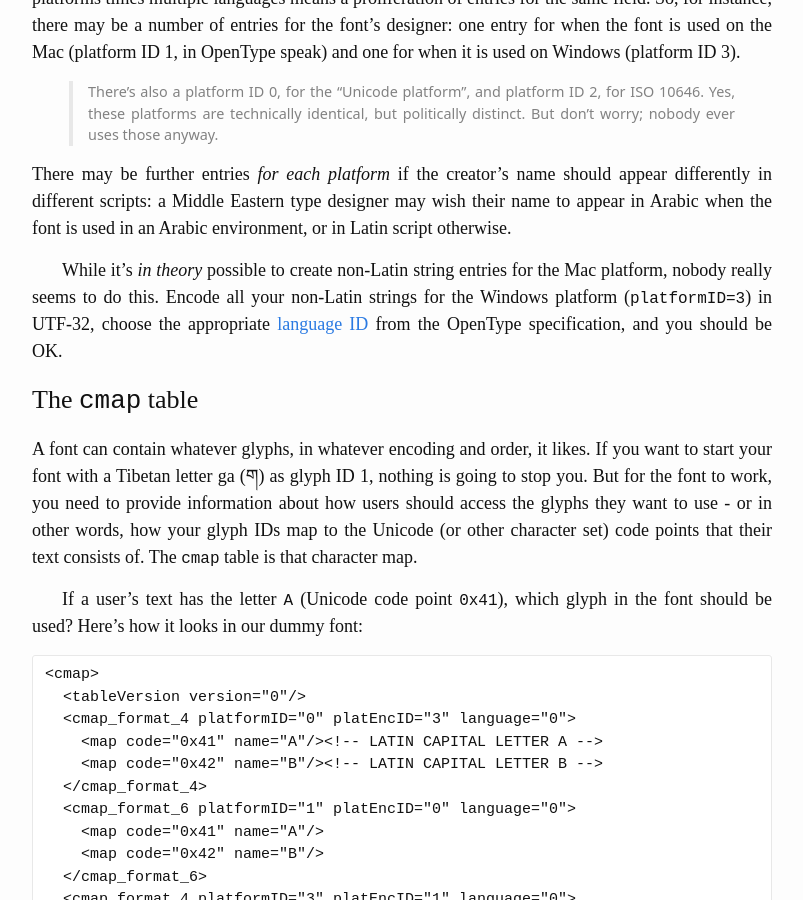
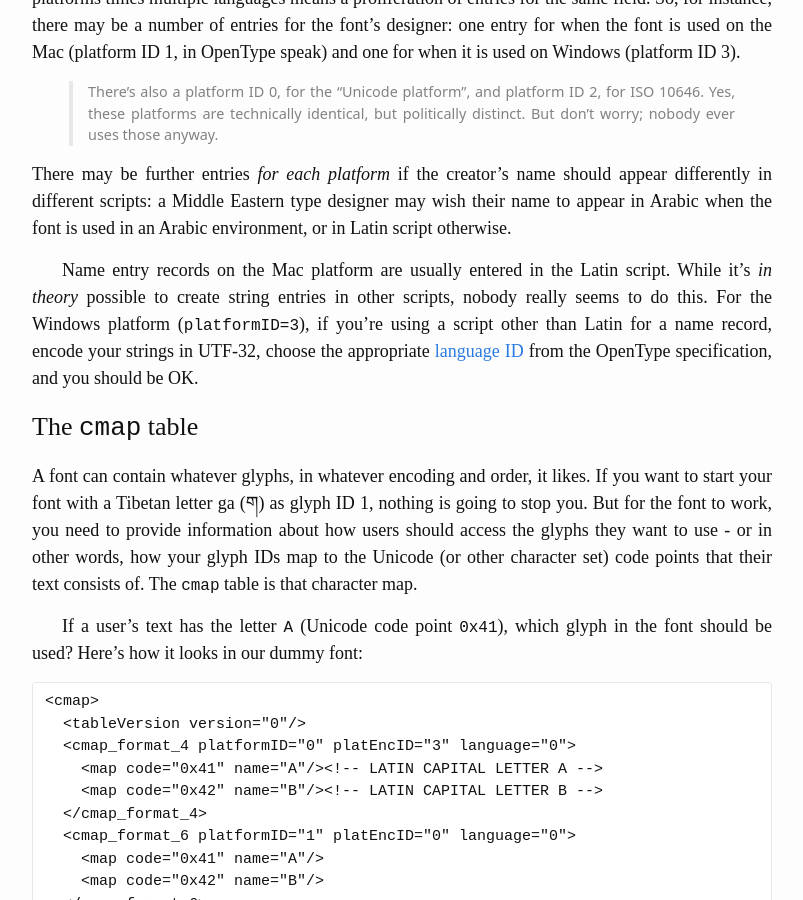
Before and after one commit to simoncozens/fonts-and-layout, a Jekyll site: the page built from opentype.md, in a window 1280 px wide and 900 px high, scrolled down 11807 px. Shown: the whole window, without its empty margins (238-1041 px from the left). Built offline with Jekyll 4.4.1, drawn with Linux system fonts in a browser that asks for light colours; formulas are drawn with MathJax 3.

Commit message:
Tighten wording.

```diff
--- a/opentype.md
+++ b/opentype.md
@@ -267,7 +267,7 @@ Unfortunately, as with the rest of OpenType, the ugliest thing is that it is a c
 
 There may be further entries *for each platform* if the creator's name should appear differently in different scripts: a Middle Eastern type designer may wish their name to appear in Arabic when the font is used in an Arabic environment, or in Latin script otherwise.
 
-While it's *in theory* possible to create non-Latin string entries for the Mac platform, nobody really seems to do this. Encode all your non-Latin strings for the Windows platform (`platformID=3`) in UTF-32, choose the appropriate [language ID](https://www.microsoft.com/typography/otspec180/name.htm) from the OpenType specification, and you should be OK.
+Name entry records on the Mac platform are usually entered in the Latin script. While it's *in theory* possible to create string entries in other scripts, nobody really seems to do this. For the Windows platform (`platformID=3`), if you're using a script other than Latin for a name record, encode your strings in UTF-32, choose the appropriate [language ID](https://www.microsoft.com/typography/otspec180/name.htm) from the OpenType specification, and you should be OK.
 
 ### The `cmap` table
 
```
Also changed, not shown: concepts.md (+1 -1 lines), history.md (+1 -1 lines).
